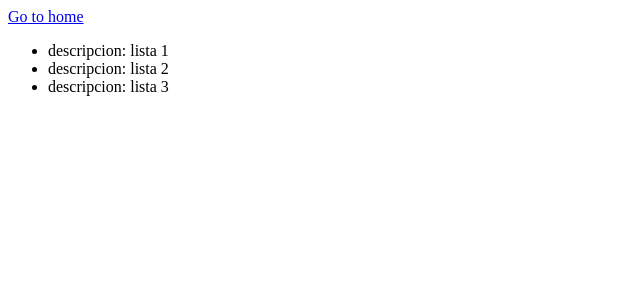
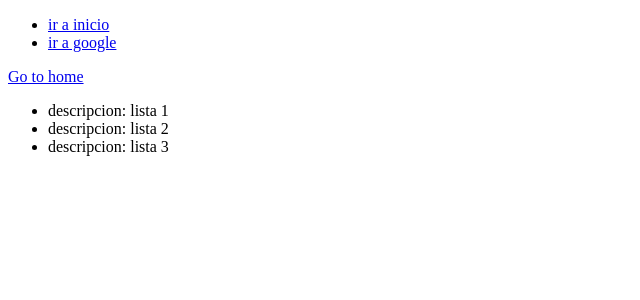
Before and after one commit to panickat/flask_todos, a Flask app: page /hello in a window 1280 px wide. Shown: the top 300 px of the page, without its empty margins (0-640 px from the left). Run offline with Flask 2, Linux system fonts and the light colour scheme.

Commit message:
include and links navbar

```diff
--- a/templates/base.html
+++ b/templates/base.html
@@ -5,6 +5,9 @@
         <title>{% block title %} Milieu | {% endblock %}</title>
     </head>
     <body>
+        <header>
+            {% include 'navbar.html' %}
+        </header>
         {% block content %}
         {% endblock %}
     </body>
--- /dev/null
+++ b/templates/navbar.html
@@ -0,0 +1,10 @@
+<nav>
+    <ul>
+        <li>
+            <a href="{{ url_for('index') }}">ir a inicio</a>
+        </li>
+        <li>
+            <a href="http://www.google.com" target="_blank">ir a google</a>
+        </li>
+    </ul>
+</nav>
```
